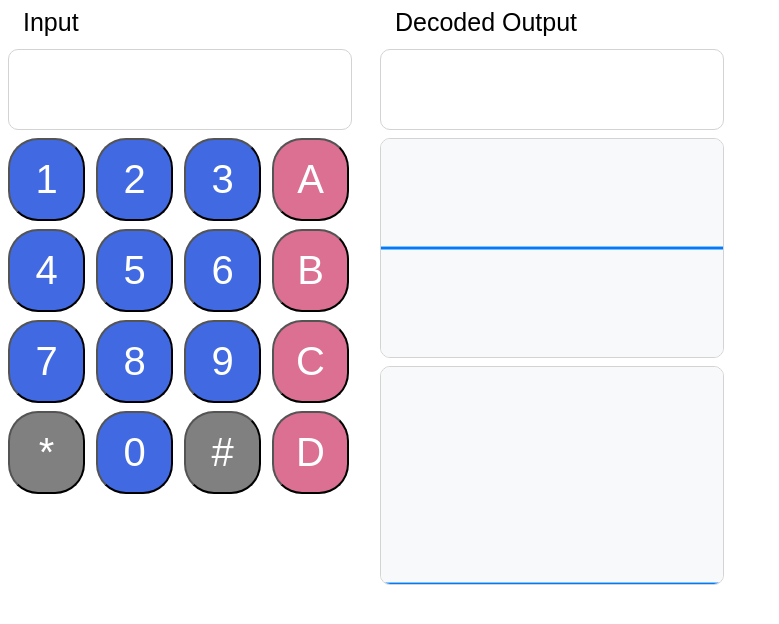
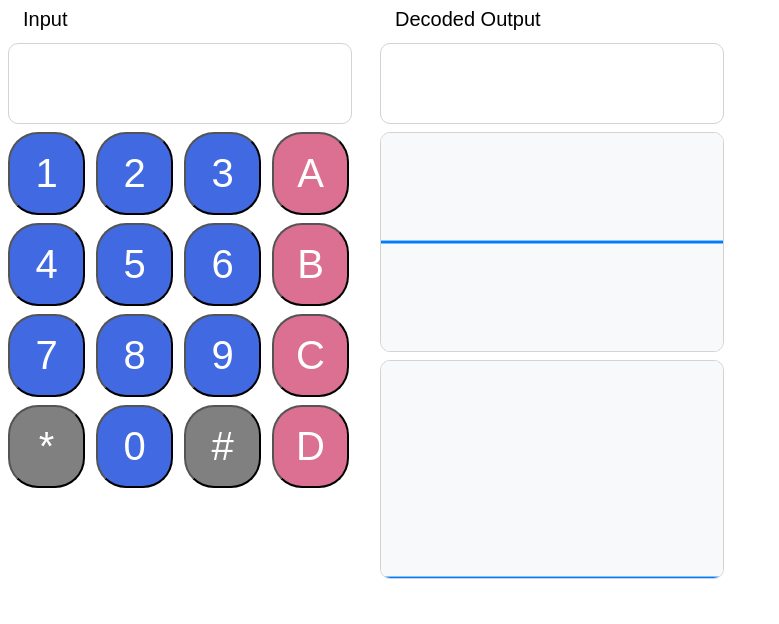
Before and after one commit to Cgg/dtmf-lol, a website: page index.html in a window 1280 px wide. Shown: the whole page, without its empty margins (0-779 px from the left). Drawn offline with Linux system fonts and the light colour scheme.

Commit message:
Update index.css

```diff
--- a/index.css
+++ b/index.css
@@ -19,7 +19,7 @@
 }
 
 .topLabel {
-  font: 25px sans-serif;
+  font: 20px sans-serif;
   margin-left: 15px;
 }
 
```
